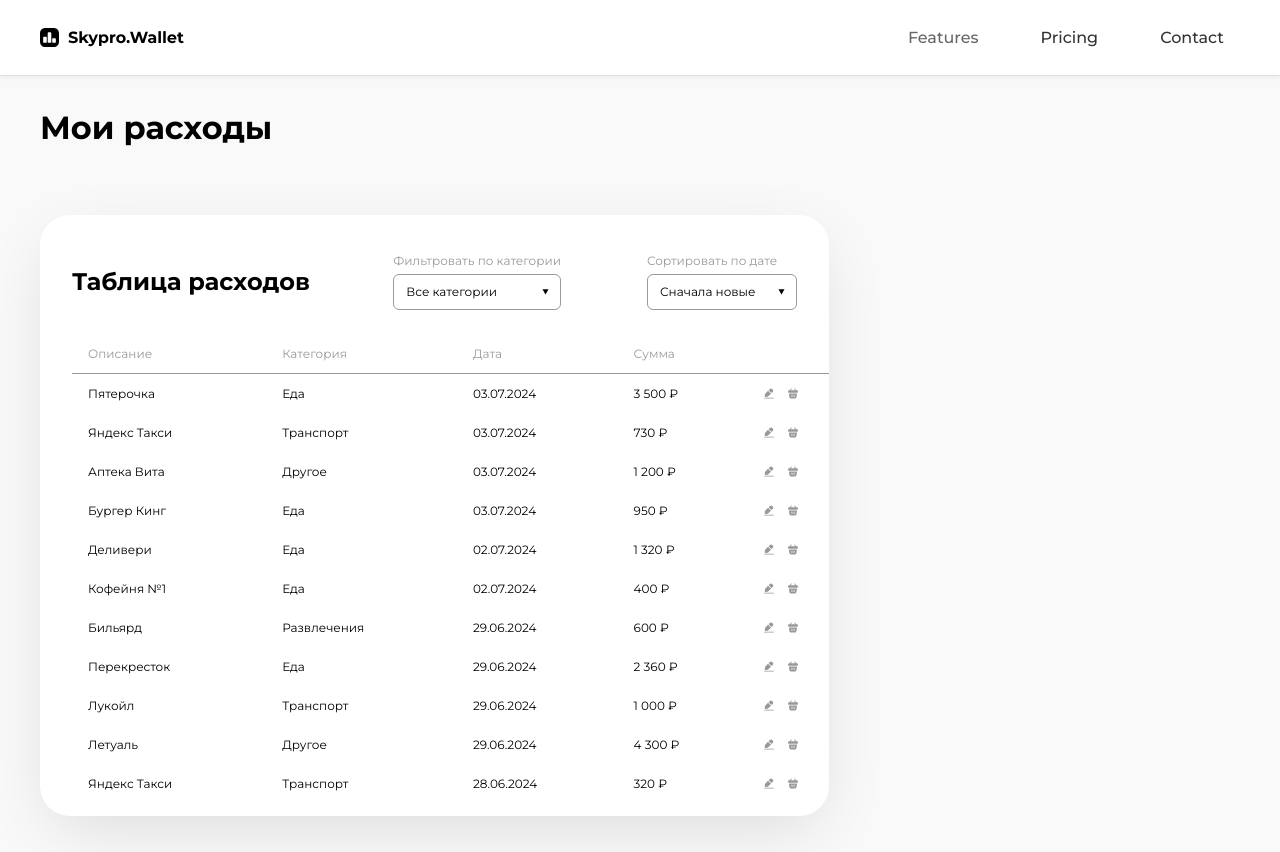
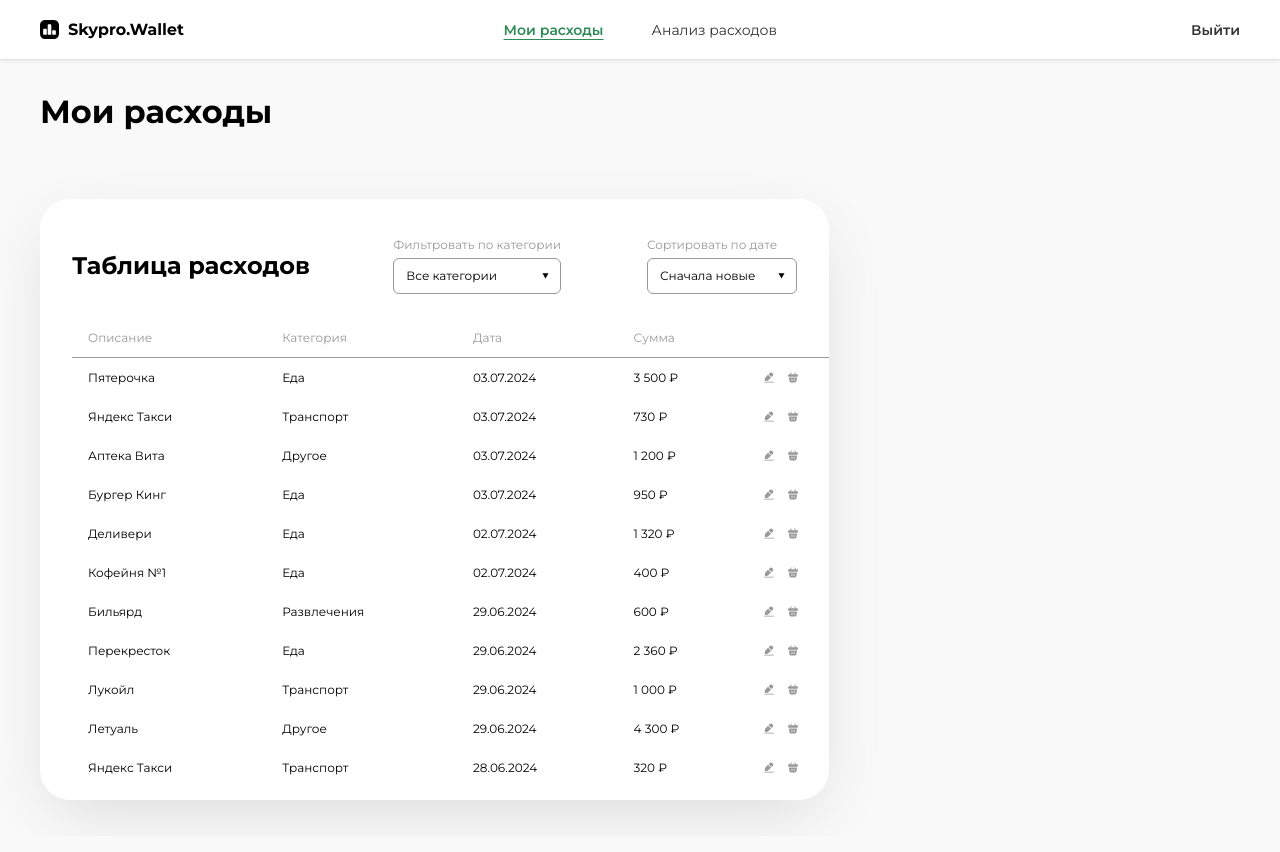
Before and after one commit to Veritas-lab/Skypro.-Wallet, a React (Vite) app: page / in a window 1280 px wide. Both pictures are taken after typing "Sample", "Sample123" into the empty fields and a click on the button "Войти". Built offline with nearby package versions, Linux system fonts and the light colour scheme.

Commit message:
Добавлены стили для блока Header

```diff
--- a/src/components/HeaderForm.jsx
+++ b/src/components/HeaderForm.jsx
@@ -1,5 +1,6 @@
 import React from "react";
 import styled from "styled-components";
+
 const LogoIcon = () => {
   return (
     <svg
@@ -68,6 +69,8 @@ const Header = styled.header`
   justify-content: space-between;
   align-items: center;
   padding: 20px 40px;
+  padding-left: calc(50% - 600px);
+  padding-right: calc(50% - 600px);
   background-color: #fff;
   border-bottom: 1px solid #e0e0e0;
   box-shadow: 0 2px 4px rgba(0, 0, 0, 0.05);
@@ -80,45 +83,69 @@ const LogoContainer = styled.div`
 
 const Nav = styled.nav`
   display: flex;
-  gap: 30px;
+  align-items: center;
 `;
 
 const NavItem = styled.a`
   color: #333;
   text-decoration: none;
-  font-family: Montserrat, sans-serif;
-  font-size: 16px;
-  font-weight: 500;
-  padding: 8px 16px;
-  border-radius: 20px;
+  font-family: Montserrat;
   transition: all 0.3s ease;
 
-  &:hover {
-    background-color: #f5f5f5;
-    color: #000;
+  &.active {
+    color: #2e8b57;
+    font-weight: 600;
+    text-decoration: underline;
+    text-underline-offset: 4px;
+    font-size: 14px;
   }
 
-  &.nav-item_1 {
-    color: #666;
+  &:not(.active) {
+    font-weight: 400;
+    font-size: 14px;
+  }
 
-    &:hover {
-      background-color: #e0e0e0;
+  &.logout {
+    font-weight: 600;
+    font-size: 14px;
+    margin-left: 414px;
+  }
+
+  &:hover {
+    color: #2e8b57;
+
+    &:not(.active):not(.logout) {
+      font-weight: 600;
     }
   }
 `;
 
+const Spacer = styled.div`
+  width: 48px;
+`;
+
 const HeaderForm = () => {
+  const isMyExpensesActive = true;
+
   return (
     <Header>
       <LogoContainer>
         <LogoIcon />
       </LogoContainer>
       <Nav>
-        <NavItem href="#" className="nav-item_1">
-          Features
+        <NavItem href="#" className={isMyExpensesActive ? "active" : ""}>
+          Мои расходы
         </NavItem>
-        <NavItem href="#">Pricing</NavItem>
-        <NavItem href="#">Contact</NavItem>
+
+        <Spacer />
+
+        <NavItem href="#" className={!isMyExpensesActive ? "active" : ""}>
+          Анализ расходов
+        </NavItem>
+
+        <NavItem href="#" className="logout">
+          Выйти
+        </NavItem>
       </Nav>
     </Header>
   );
```
